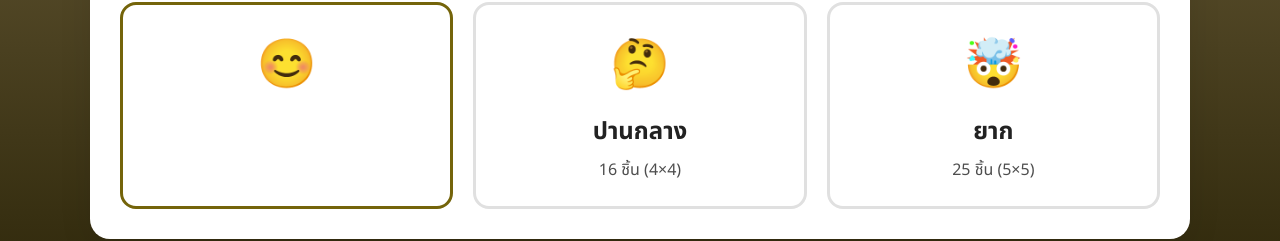
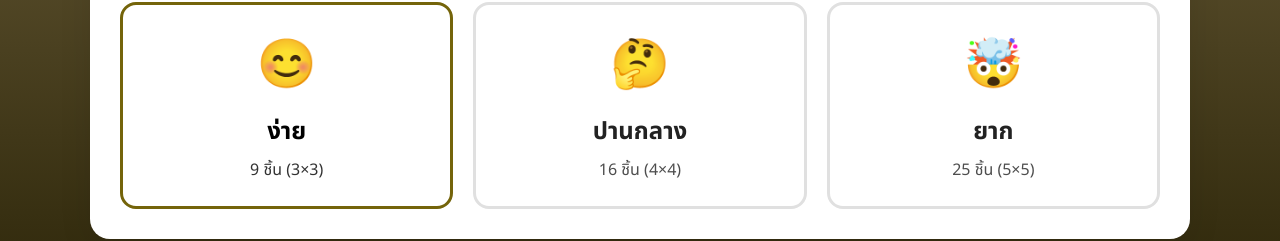
Before and after one commit to ThitikornC/EspressoTemplate, a React (Vite) app in the folder classroomv3-main/: page /studio/puzzle in a window 1280 px wide. Shown: the part 1402-1643 px from the top of the page. Built offline with nearby package versions, Linux system fonts and the light colour scheme.

Commit message:
fix(style): ensure selected difficulty text remains visible (force black)

```diff
--- a/classroomv3-main/src/pages/Student/PlayPuzzle.css
+++ b/classroomv3-main/src/pages/Student/PlayPuzzle.css
@@ -939,6 +939,27 @@
   }
 }
 
+/* Final override: ensure selected difficulty button text always remains black */
+.puzzle-setup .difficulty-buttons .difficulty-btn.active,
+.puzzle-page .difficulty-buttons .difficulty-btn.active,
+.puzzle-setup .difficulty-btn.active .difficulty-name,
+.puzzle-setup .difficulty-btn.active .difficulty-desc,
+.puzzle-setup .difficulty-btn.active .difficulty-icon,
+.puzzle-page .difficulty-btn.active .difficulty-name,
+.puzzle-page .difficulty-btn.active .difficulty-desc,
+.puzzle-page .difficulty-btn.active .difficulty-icon {
+  color: #000 !important;
+}
+
+/* Also cover focus/pressed states for highest specificity */
+.puzzle-setup .difficulty-buttons .difficulty-btn.active:focus,
+.puzzle-setup .difficulty-buttons .difficulty-btn.active:active,
+.puzzle-page .difficulty-buttons .difficulty-btn.active:focus,
+.puzzle-page .difficulty-buttons .difficulty-btn.active:active {
+  color: #000 !important;
+}
+
+
 @media (max-width: 480px) {
   .config-list {
     grid-template-columns: 1fr;
```
